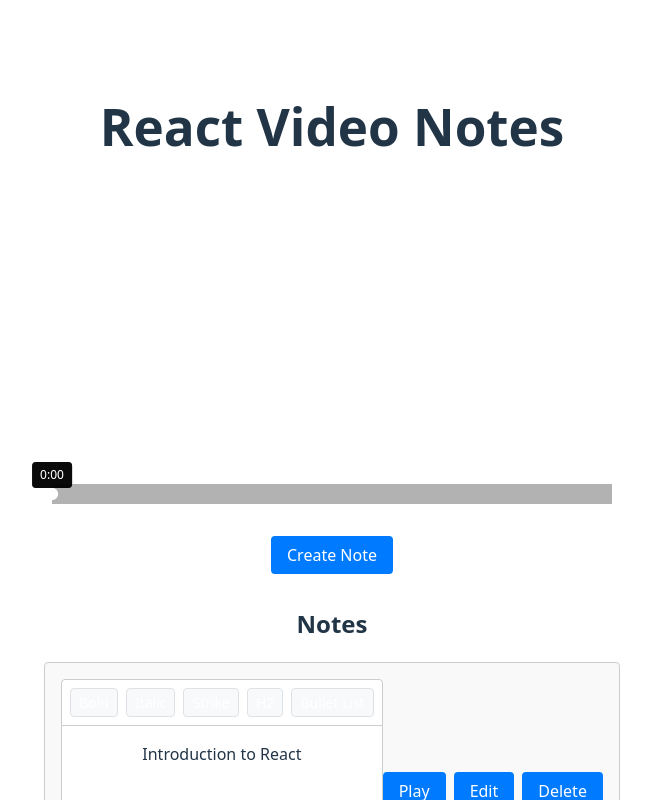
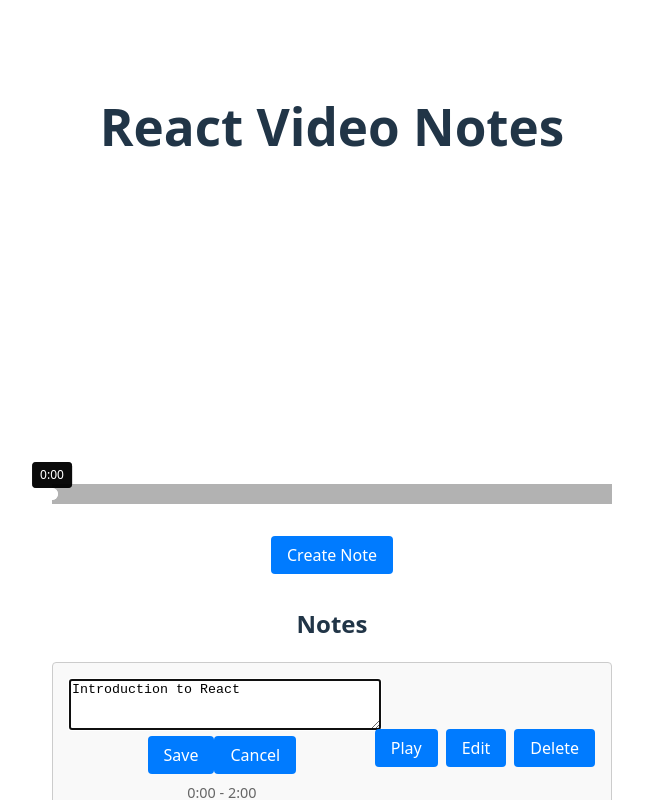
Before and after one commit to shamresh/VideoNotes, a React (Vite) app in the folder video-notes/: page / in a window 1280 px wide. Both pictures are taken after a click on the element "Introduction to React". Shown: the top 800 px of the page, without its empty margins (308-959 px from the left). Built offline with nearby package versions, Linux system fonts and the light colour scheme.

Commit message:
Remove RichTextEditor and fixed so I can text

```diff
--- a/video-notes/src/App.css
+++ b/video-notes/src/App.css
@@ -110,6 +110,7 @@ button:active {
   padding: 0.5rem;
   border-radius: 4px;
   transition: background-color 0.2s;
+  color: #222;
 }
 
 .note-text:hover {
--- a/video-notes/src/components/Note.tsx
+++ b/video-notes/src/components/Note.tsx
@@ -1,6 +1,5 @@
 import { useState } from 'react'
 import type { Note as NoteType } from '../types/Note'
-import { RichTextEditor } from './RichTextEditor'
 
 interface NoteProps {
   note: NoteType;
@@ -12,6 +11,7 @@ interface NoteProps {
 
 export function Note({ note, onEdit, onDelete, index, onPlay }: NoteProps) {
   const [isEditing, setIsEditing] = useState(false);
+  const [editValue, setEditValue] = useState(note.content);
 
   const formatTime = (seconds: number): string => {
     const minutes = Math.floor(seconds / 60);
@@ -20,11 +20,12 @@ export function Note({ note, onEdit, onDelete, index, onPlay }: NoteProps) {
   };
 
   const handleEdit = () => {
+    setEditValue(note.content);
     setIsEditing(true);
   };
 
-  const handleSave = (content: string) => {
-    onEdit(note.id, content);
+  const handleSave = () => {
+    onEdit(note.id, editValue);
     setIsEditing(false);
   };
 
@@ -32,17 +33,28 @@ export function Note({ note, onEdit, onDelete, index, onPlay }: NoteProps) {
     <div className="note-item">
       <div className="note-content">
         {isEditing ? (
-          <RichTextEditor
-            content={note.content}
-            onChange={handleSave}
-            onBlur={() => setIsEditing(false)}
-          />
+          <div>
+            <textarea
+              value={editValue}
+              onChange={e => setEditValue(e.target.value)}
+              onBlur={handleSave}
+              autoFocus
+              rows={3}
+              style={{ width: '100%' }}
+            />
+            <div>
+              <button onClick={handleSave}>Save</button>
+              <button onClick={() => setIsEditing(false)}>Cancel</button>
+            </div>
+          </div>
         ) : (
           <div
             className="note-text"
-            dangerouslySetInnerHTML={{ __html: note.content }}
             onClick={handleEdit}
-          />
+            style={{ whiteSpace: 'pre-wrap', cursor: 'pointer' }}
+          >
+            {note.content}
+          </div>
         )}
         <p className="timestamp">
           {formatTime(note.startTime)} - {formatTime(note.endTime)}
--- a/video-notes/src/components/VideoNotes.tsx
+++ b/video-notes/src/components/VideoNotes.tsx
@@ -22,7 +22,7 @@ export function VideoNotes() {
       id: '2',
       content: 'Components and Props',
       startTime: 120,
-      endTime: 240
+      endTime: 140
     }
   ]);
   const [videoDuration, setVideoDuration] = useState(0);
```
